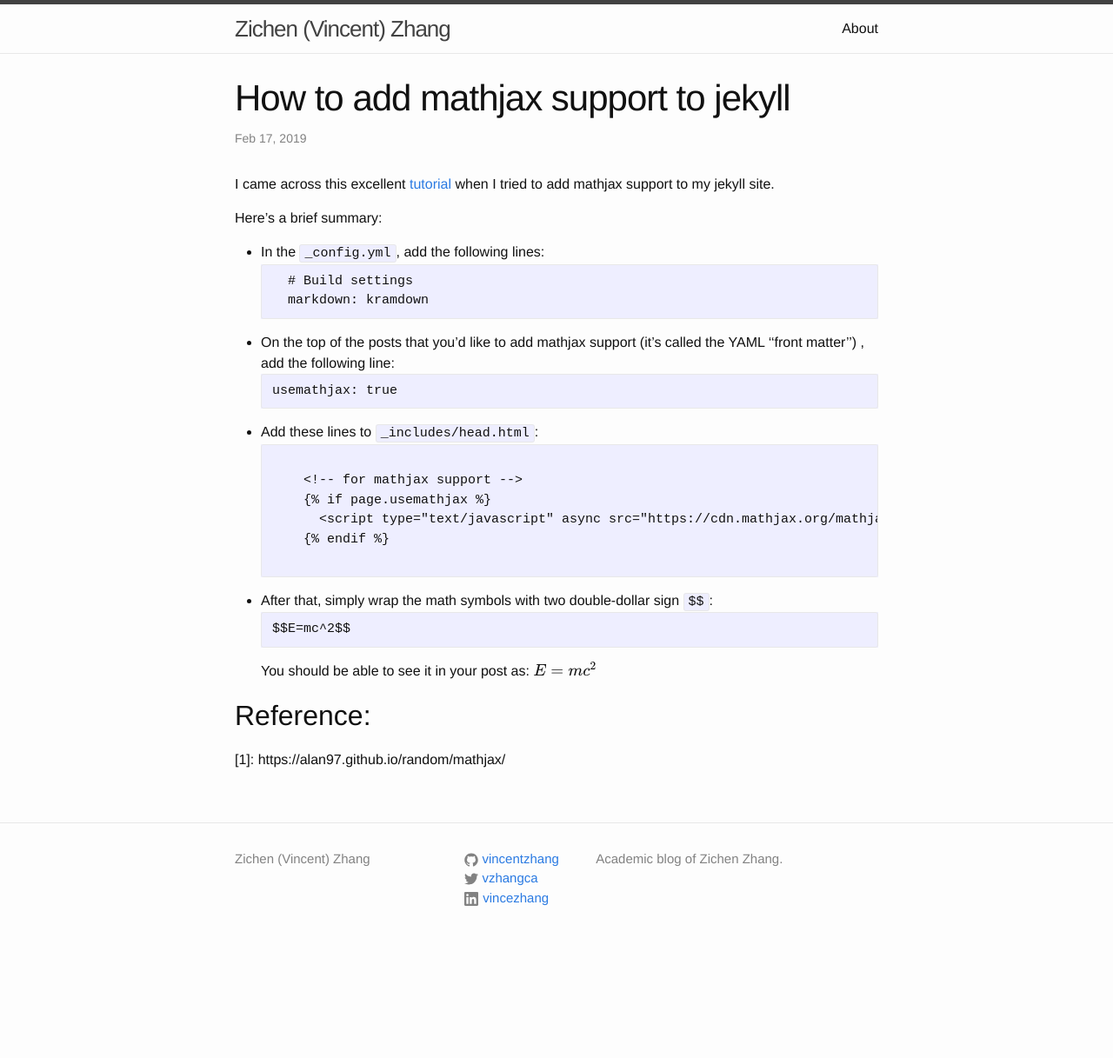
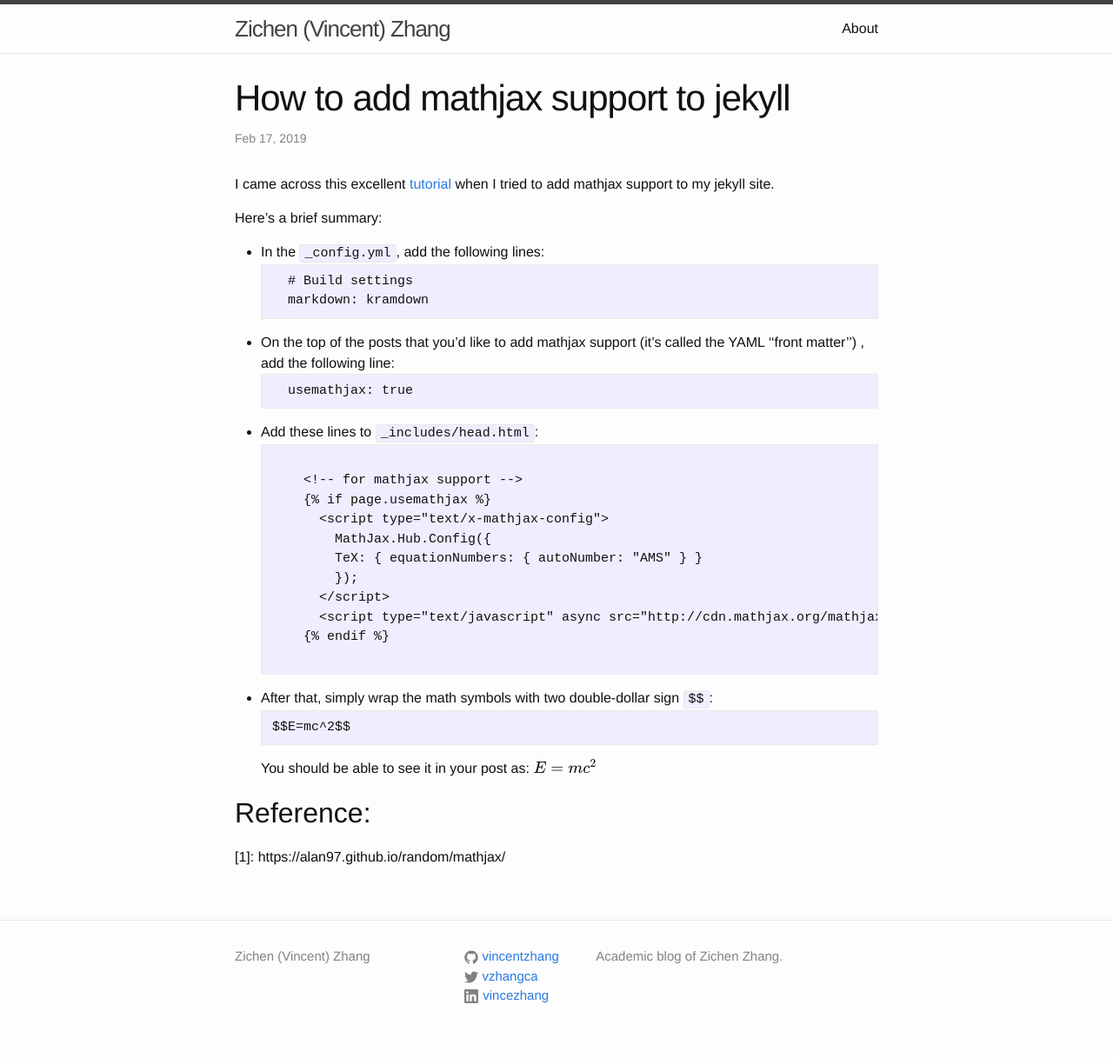
Before and after one commit to vincentzhang/u-blog, a Jekyll site: the page built from _posts/2019-02-17-how-to-add-mathjax-support-to-jekyll.markdown, in a window 1280 px wide. Shown: the whole page at 87% size. Built offline with Jekyll 4.4.1, drawn with Linux system fonts in a browser that asks for light colours; formulas are drawn with MathJax 3; before the commit the page ends 1104 px from its top, so only the background shows below that.

Commit message:
update equation numbering in mathjax

````diff
--- a/_includes/head.html
+++ b/_includes/head.html
@@ -12,6 +12,14 @@
 
   <!-- for mathjax support -->
   {% if page.usemathjax %}
+  <!--
     <script type="text/javascript" async src="https://cdn.mathjax.org/mathjax/latest/MathJax.js?config=TeX-MML-AM_CHTML"> </script>
+  -->
+  <script type="text/x-mathjax-config">
+    MathJax.Hub.Config({
+      TeX: { equationNumbers: { autoNumber: "AMS" } }
+    });
+    </script>
+  <script type="text/javascript" async src="http://cdn.mathjax.org/mathjax/latest/MathJax.js?config=TeX-AMS-MML_HTMLorMML"></script>
   {% endif %}
 </head>
--- a/_posts/2019-02-17-how-to-add-mathjax-support-to-jekyll.markdown
+++ b/_posts/2019-02-17-how-to-add-mathjax-support-to-jekyll.markdown
@@ -19,7 +19,7 @@
 * On the top of the posts that you'd like to add mathjax support (it's called the YAML ''front matter'')
 , add the following line:
 ```
-usemathjax: true
+    usemathjax: true
 ```
 
 * Add these lines to `_includes/head.html`:
@@ -27,10 +27,17 @@
     {% raw %}
       <!-- for mathjax support -->
       {% if page.usemathjax %}
-        <script type="text/javascript" async src="https://cdn.mathjax.org/mathjax/latest/MathJax.js?config=TeX-MML-AM_CHTML"> </script>
+        <script type="text/x-mathjax-config">
+          MathJax.Hub.Config({
+          TeX: { equationNumbers: { autoNumber: "AMS" } }
+          });
+        </script>
+        <script type="text/javascript" async src="http://cdn.mathjax.org/mathjax/latest/MathJax.js?config=TeX-AMS-MML_HTMLorMML"></script>
       {% endif %}
     {% endraw %}
   ```
+  <!-- <script type="text/javascript" async src="https://cdn.mathjax.org/mathjax/latest/MathJax.js?config=TeX-MML-AM_CHTML"> </script> -->
+
 
 * After that, simply wrap the math symbols with two double-dollar sign `$$`:
 ```
````
